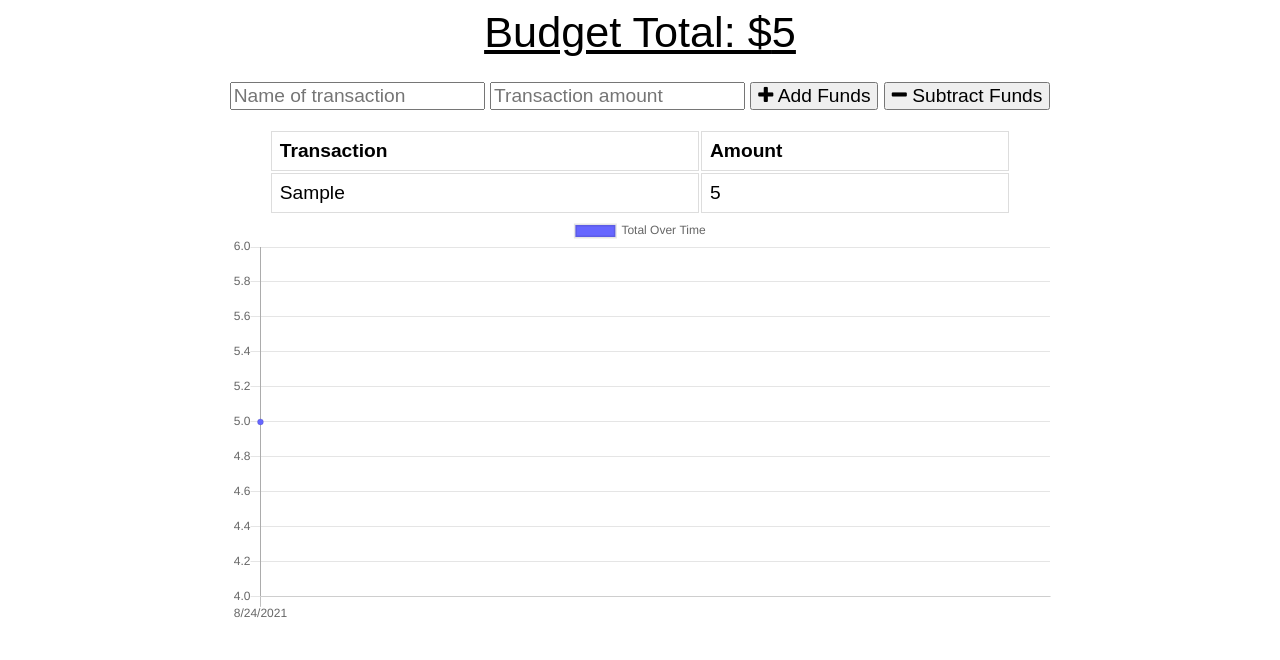
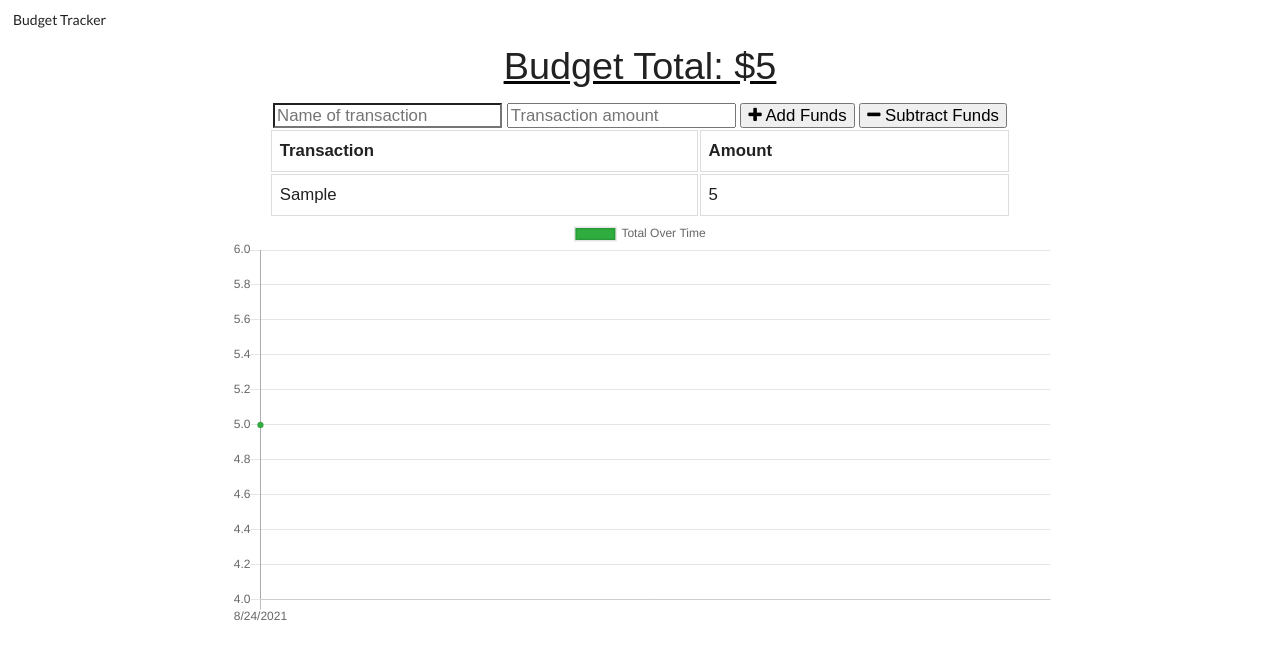
Before and after one commit to freddieb12345/BudgetTracker, a website: page public/index.html in a window 1280 px wide. Both pictures are taken after typing "Sample", "5" into the empty fields and a click on the button "Add Funds". Drawn offline with nearby package versions, Linux system fonts and the light colour scheme; files that its build step writes are made by us from their sources; no server answers.

Commit message:
adding basic css

```diff
--- a/public/index.html
+++ b/public/index.html
@@ -8,12 +8,18 @@
   <link rel="shortcut icon" href="icons/icon-192x192.png" type="image/x-icon">
 
   <link rel="stylesheet" href="https://stackpath.bootstrapcdn.com/font-awesome/4.7.0/css/font-awesome.min.css">
+  <link rel="stylesheet" href="https://cdnjs.cloudflare.com/ajax/libs/semantic-ui/2.4.1/semantic.min.css" />
   <link rel="stylesheet" href="css/styles.css">
   <link rel="manifest" href="manifest.json">
 
   <title>Budget Tracker</title>
 </head>
 <body>
+  <nav class="ui secondary menu">
+    <a class="item" href="/">
+      Budget Tracker
+    </a>
+  </nav>
   <div class="bud-wrapper wrapper">
     <div class="total">
       <div class="total">Budget Total: $<span id="total">0</span></div>
--- a/public/js/index.js
+++ b/public/js/index.js
@@ -65,13 +65,13 @@ function populateChart() {
   let ctx = document.getElementById("myChart").getContext("2d");
 
   myChart = new Chart(ctx, {
-    type: 'line',
+    type: "line"   ,
       data: {
         labels,
         datasets: [{
             label: "Total Over Time",
             fill: true,
-            backgroundColor: "#6666ff",
+            backgroundColor: "#2fad3e",
             data
         }]
     }
```
Also changed, not shown: public/css/styles.css (renamed from public/styles.css).
